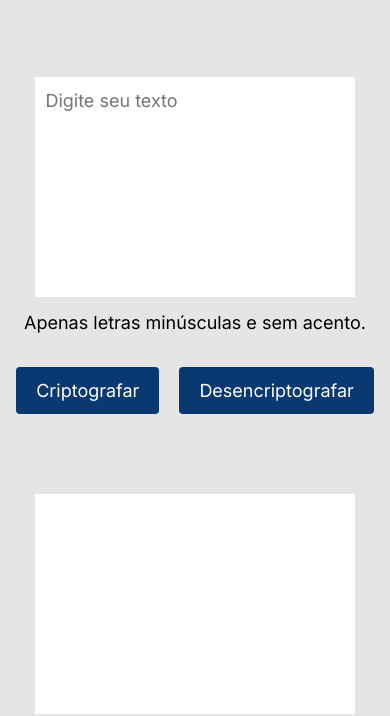
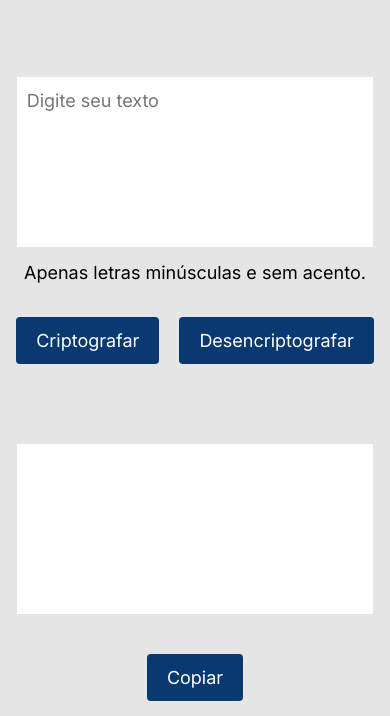
Before and after one commit to leohpsouza/Decodificador-de-texto, a plain HTML site: page index.html in a window 390 px wide. Shown: the part 161-877 px from the top of the page. Drawn offline with Linux system fonts and the light colour scheme.

Commit message:
Update style.css
Atualização para abrir em diversas telas

```diff
--- a/style.css
+++ b/style.css
@@ -136,3 +136,17 @@ footer {
 .rodape a:hover {
     color: #0A3871;
 }
+
+/* Estilos padrão para telas grandes */
+.text-area {
+    width: 400px;
+    height: 200px;
+}
+
+/* Estilos para telas menores */
+@media (max-width: 768px) {
+    .text-area {
+      width: 90%;
+      height: 150px;
+    }
+  }
```
